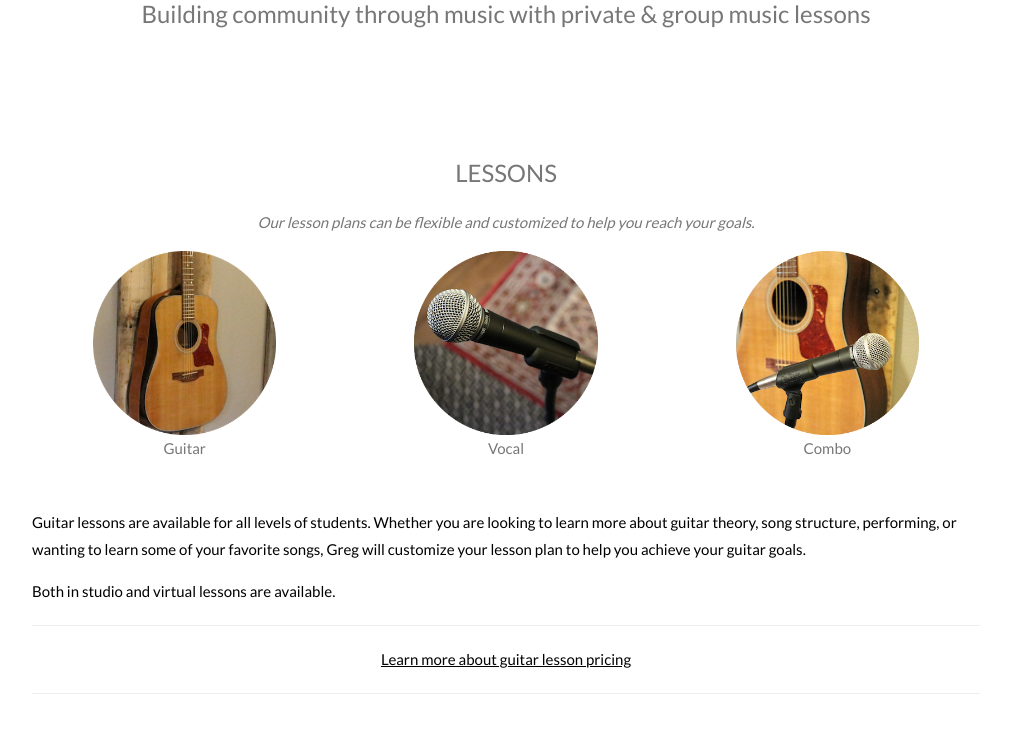
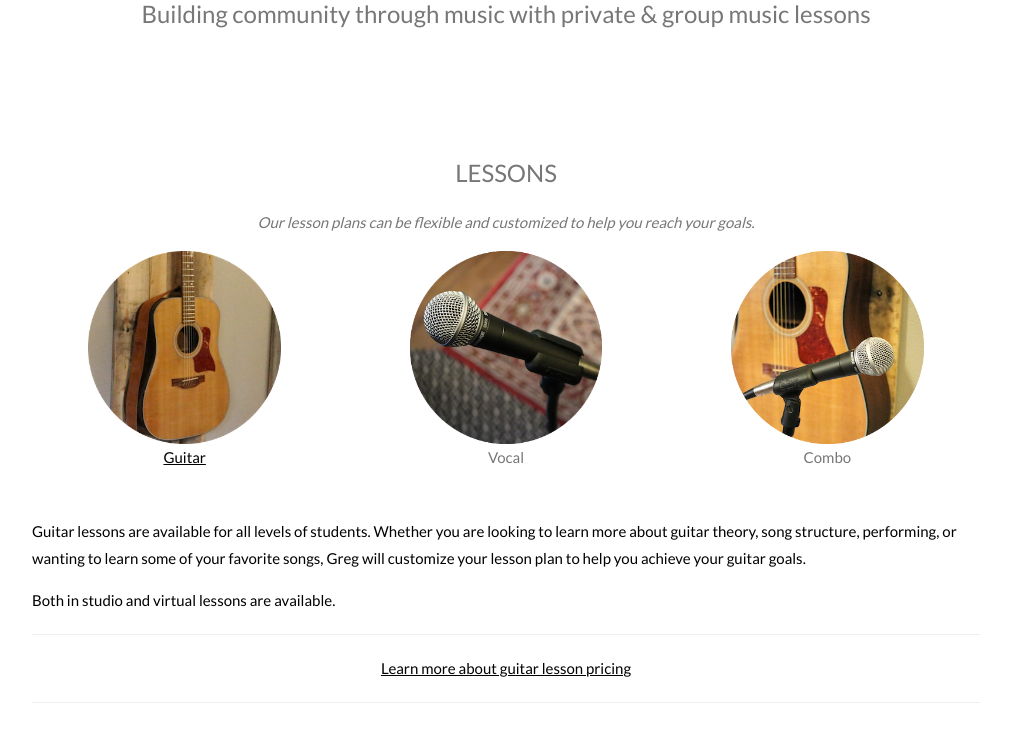
Before and after one commit to reckset/reckset.github.io, a PHP site: page / in a window 1280 px wide. Shown: the part 730-1484 px from the top of the page, without its empty margins (134-1145 px from the left). Run offline with PHP 8.4, Linux system fonts and the light colour scheme; some libraries are stand-ins or nearby versions.

Commit message:
Lesson label text now changes
The lesson label text goes from grey to black and underlines to indicate selected lesson

```diff
--- a/Musicians Den/css/style.css
+++ b/Musicians Den/css/style.css
@@ -152,6 +152,14 @@ body, html {
 .w3-wide {letter-spacing: 10px;}
 .w3-hover-opacity {cursor: pointer;}
 
+.md-opacity {
+  opacity:0.60;
+}
+
+.md-opacity-off,.md-hover-opacity-off:hover {
+  opacity:1
+}
+
 /* Turn off parallax scrolling for tablets and phones. 1600px was too wide, is 749px too narrow? Test more... */
 @media only screen and (max-device-width: 768px) { /* part of parallax branch changes this was 749 */
   .bgimg-1, .bgimg-2, .bgimg-3 {
@@ -163,6 +171,11 @@ body, html {
 
 /* Adding beyond W3 template */
 .md-purple, .md-hover-purple:hover{color:#fff!important;background-color:#A569BD!important}
+
+.md-selected-lesson {
+  color: black!important;
+  text-decoration: underline;
+}
 
 .vocal-students {
   background-image: url("../images/the-den.png");
--- a/Musicians Den/index.html
+++ b/Musicians Den/index.html
@@ -147,22 +147,49 @@
     <!-- Lessons Menu with images rather than text -->
     <div class="w3-row w3-row-padding w3-center" id="menu">
       <!-- Guitar -->
+      <!--
       <div class="w3-col s4">
-        <img src="images/lessons-guitar.png" style="width:60%" onclick="openMenu(event, 'Guitar');" class="w3-hover-opacity" alt="Guitar Lessons" id="defaultLesson"><br>
+        <img src="images/lessons-guitar.png" style="width:60%" onclick="openMenu(event, 'Guitar');" class="w3-hover-opacity menulink" alt="Guitar Lessons" id="defaultLesson"><br>
         Guitar
       </div>
+    -->
+
+      <a href="javascript:void(0)" onclick="openMenu(event, 'Guitar');" id="defaultLesson">
+        <div class="w3-col s4 menulink">
+        <img src="images/lessons-guitar.png" style="width:60%" class="w3-hover-opacity" alt="Guitar Lessons"><br>
+        Guitar
+      </div>
+      </a>
 
       <!-- Vocal -->
+      <!--
       <div class="w3-col s4">
-        <img src="images/lessons-vocal.png" style="width:60%" onclick="openMenu(event, 'Vocal');" class="w3-hover-opacity" alt="Vocal Lessons"><br>
+        <img src="images/lessons-vocal.png" style="width:60%" onclick="openMenu(event, 'Vocal');" class="w3-hover-opacity menulink" alt="Vocal Lessons"><br>
         Vocal
       </div>
+    -->
+
+    <a href="javascript:void(0)" onclick="openMenu(event, 'Vocal');" id="defaultLesson">
+      <div class="w3-col s4 menulink">
+      <img src="images/lessons-vocal.png" style="width:60%" class="w3-hover-opacity" alt="Vocal Lessons"><br>
+      Vocal
+    </div>
+    </a>
 
       <!-- Combo -->
+      <!--
       <div class="w3-col s4">
-        <img src="images/lessons-combo.png" style="width:60%" onclick="openMenu(event, 'Combo');" class="w3-hover-opacity" alt="Combo (Guitar & Vocal) Lessons"><br>
+        <img src="images/lessons-combo.png" style="width:60%" onclick="openMenu(event, 'Combo');" class="w3-hover-opacity menulink" alt="Combo (Guitar & Vocal) Lessons"><br>
         Combo
       </div>
+    -->
+
+    <a href="javascript:void(0)" onclick="openMenu(event, 'Combo');" id="defaultLesson">
+      <div class="w3-col s4 menulink">
+      <img src="images/lessons-combo.png" style="width:60%" class="w3-hover-opacity" alt="Combo (Guitar & Vocal) Lessons"><br>
+      Combo
+    </div>
+    </a>
 
     </div>
     <!-- end of lessons menu -->
--- a/Musicians Den/js/md.js
+++ b/Musicians Den/js/md.js
@@ -73,14 +73,18 @@ function toggleFunction() {
 // }
 
 function openMenu(evt, menuName) {
-    var i, x;
+    var i, x, menulinks;
     x = document.getElementsByClassName("menu");
     for (i = 0; i < x.length; i++) {
         x[i].style.display = "none";
     }
+    menulinks = document.getElementsByClassName("menulink");
+    for (i = 0; i < x.length; i++) {
+        menulinks[i].className = menulinks[i].className.replace(" md-selected-lesson", "");
+    }
 
     document.getElementById(menuName).style.display = "block";
-
+    evt.currentTarget.firstElementChild.className += " md-selected-lesson";
 }
 
 // Make lesson Tier 1 the default selected menu item when page loads
```
